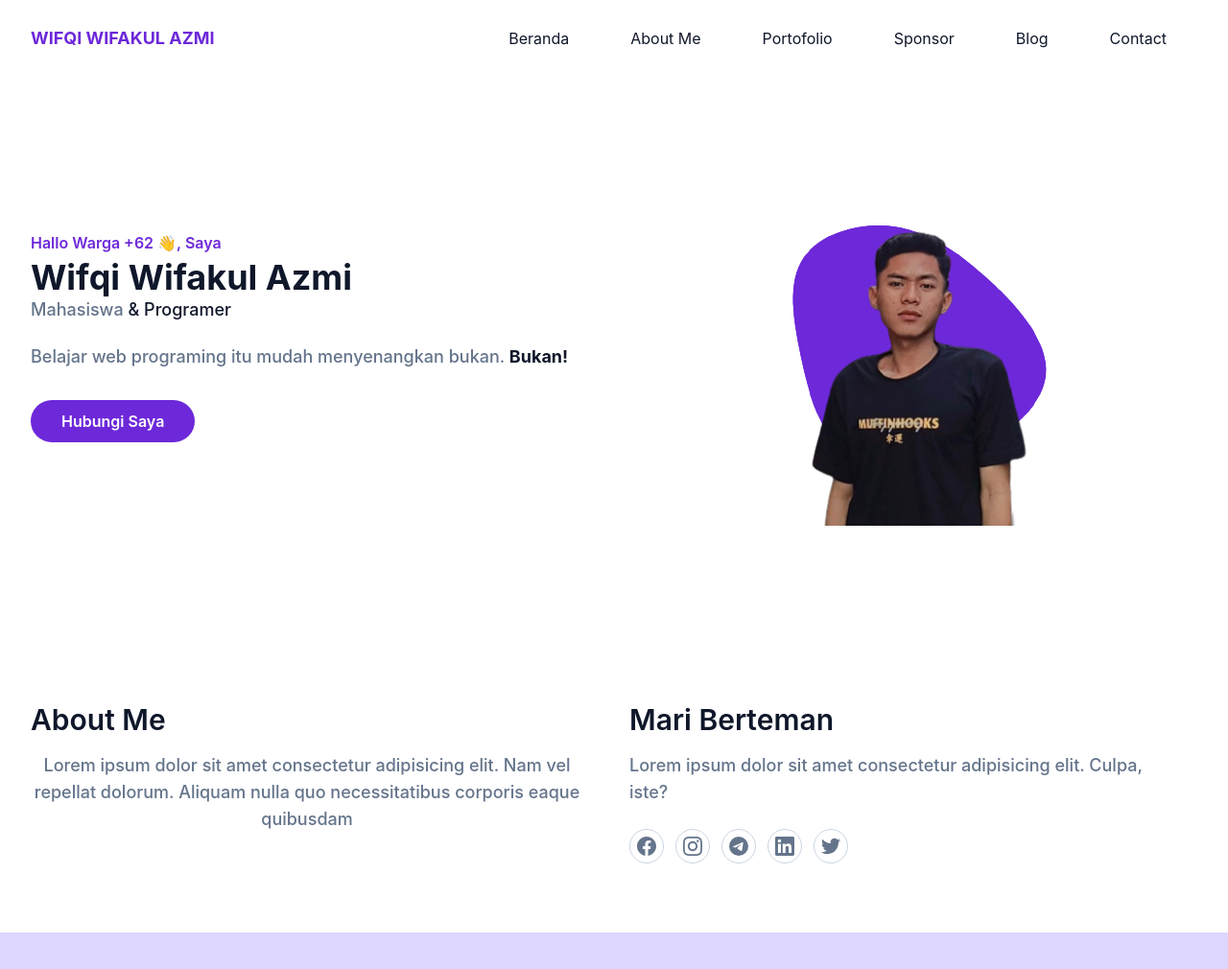
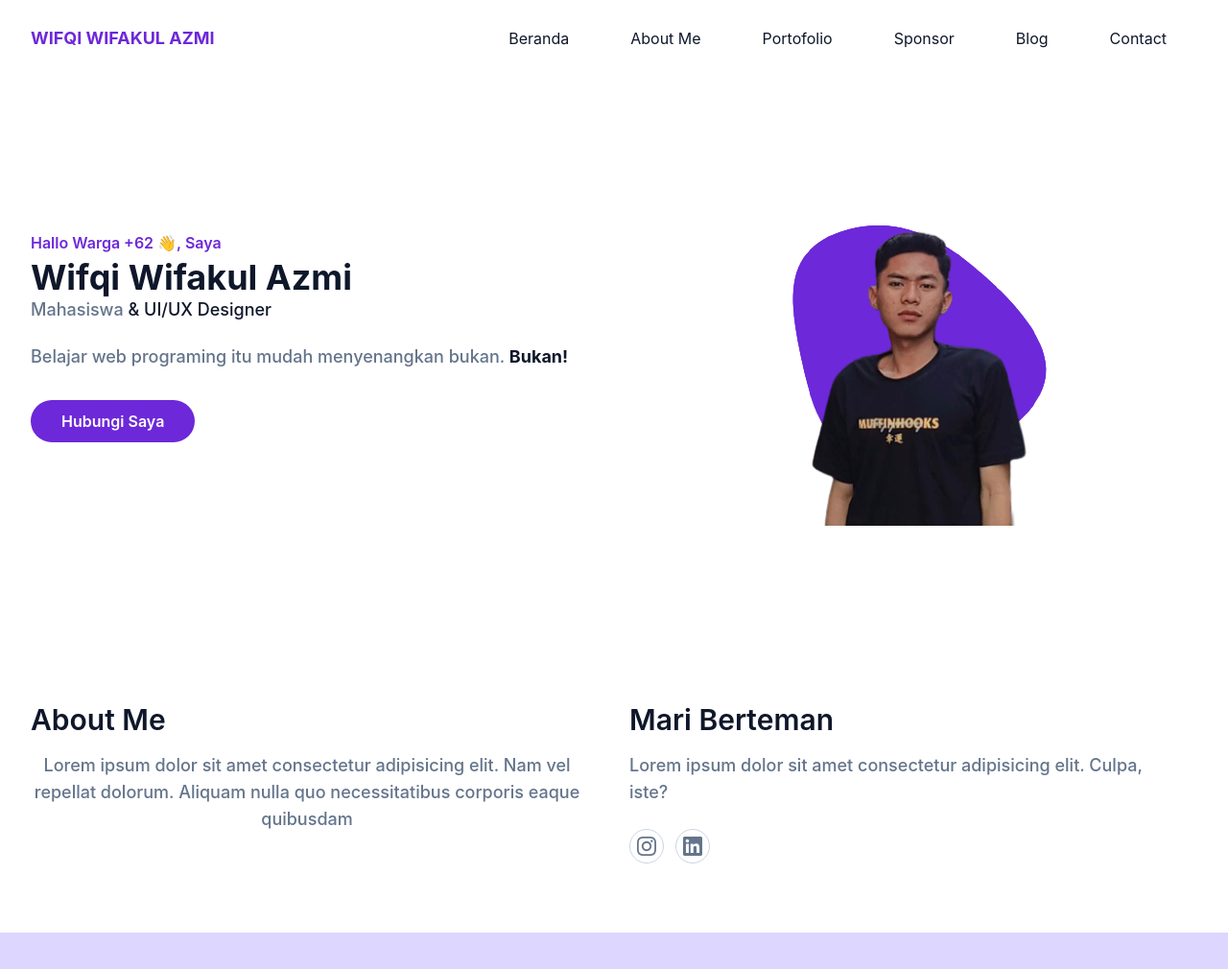
Before and after one commit to Wifqiazmi/Portofolio-Tailwind-css, a website: page index.html in a window 1280 px wide. Shown: the top 1010 px of the page at 96% size. Drawn offline with Linux system fonts and the light colour scheme.

Commit message:
index.html

```diff
--- a/index.html
+++ b/index.html
@@ -70,14 +70,14 @@
                         Saya <span class="block font-bold text-dark text-4xl mt-1
                         lg:text-5">Wifqi Wifakul Azmi</span></h1>
                     <h2 class=" font-medium text-secondary text-lg mb-5 ">Mahasiswa
-                        <span class="font-medium text-dark">& Programer</span>
+                        <span class="font-medium text-dark">& UI/UX Designer</span>
                     </h2>
                     <p class="font-medium text-secondary text-lg mb-10 leading-relaxed">Belajar web programing itu mudah
                         menyenangkan bukan.
                         <span class="text-dark font-bold">Bukan!</span>
                     </p>
 
-                    <a href="https://wa.me/082328655207 " class="text-base font-semibold text-white
+                    <a href="https://wa.me/085722331911" class="text-base font-semibold text-white
                   bg-primary py-3 px-8 rounded-full hover:shadow-lg
                   hover:bg-violet-600 transition duration-300 ease-in-out">Hubungi Saya</a>
                 </div>
@@ -108,18 +108,7 @@
                     <p class="font-medium text-base text-secondary mb-6 max-w-xl lg:text-lg">Lorem ipsum dolor sit amet
                         consectetur adipisicing elit. Culpa, iste?
                     </p>
-                    <div class="flex items-center">
-                        <!-- Facebook -->
-                        <a href="https://www.facebook.com/wifqi.azmi.98" target="_blank" class="w-9 h-9 mr-3 rounded-full flex
-                        justify-center items-center border text-secondary
-                         border-slate-300 hover:bg-primary hover:text-white">
-                            <svg role="img" width="20" class="fill-current" viewBox="0 0 24 24"
-                                xmlns="http://www.w3.org/2000/svg">
-                                <title>Facebook</title>
-                                <path
-                                    d="M24 12.073c0-6.627-5.373-12-12-12s-12 5.373-12 12c0 5.99 4.388 10.954 10.125 11.854v-8.385H7.078v-3.47h3.047V9.43c0-3.007 1.792-4.669 4.533-4.669 1.312 0 2.686.235 2.686.235v2.953H15.83c-1.491 0-1.956.925-1.956 1.874v2.25h3.328l-.532 3.47h-2.796v8.385C19.612 23.027 24 18.062 24 12.073z" />
-                            </svg>
-                        </a>
+                    <div class="flex items-center"
 
                         <!-- Instagram -->
                         <a href="https://www.instagram.com/wifqiazmi/" target="_blank" class="w-9 h-9 mr-3 rounded-full flex
@@ -133,18 +122,6 @@
                             </svg>
                         </a>
 
-                        <!-- Telegram  -->
-                        <a href="https://www.t.me/wifqiazmi" target="_blank" class="w-9 h-9 mr-3 rounded-full flex
-                                    justify-center items-center border text-secondary
-                                    border-slate-300 hover:bg-primary hover:text-white">
-                            <svg role="img" width="20" class="fill-current" viewBox="0 0 24 24"
-                                xmlns="http://www.w3.org/2000/svg">
-                                <title>Telegram</title>
-                                <path
-                                    d="M11.944 0A12 12 0 0 0 0 12a12 12 0 0 0 12 12 12 12 0 0 0 12-12A12 12 0 0 0 12 0a12 12 0 0 0-.056 0zm4.962 7.224c.1-.002.321.023.465.14a.506.506 0 0 1 .171.325c.016.093.036.306.02.472-.18 1.898-.962 6.502-1.36 8.627-.168.9-.499 1.201-.82 1.23-.696.065-1.225-.46-1.9-.902-1.056-.693-1.653-1.124-2.678-1.8-1.185-.78-.417-1.21.258-1.91.177-.184 3.247-2.977 3.307-3.23.007-.032.014-.15-.056-.212s-.174-.041-.249-.024c-.106.024-1.793 1.14-5.061 3.345-.48.33-.913.49-1.302.48-.428-.008-1.252-.241-1.865-.44-.752-.245-1.349-.374-1.297-.789.027-.216.325-.437.893-.663 3.498-1.524 5.83-2.529 6.998-3.014 3.332-1.386 4.025-1.627 4.476-1.635z" />
-                            </svg>
-                        </a>
-
                         <!-- link-ind -->
                         <a href="https://www.linkedin.com/in/wifqi-azmi-bb8815221" target="_blank" class="w-9 h-9 mr-3 rounded-full flex
                                 justify-center items-center border text-secondary
@@ -155,19 +132,7 @@
                                 <path
                                     d="M20.447 20.452h-3.554v-5.569c0-1.328-.027-3.037-1.852-3.037-1.853 0-2.136 1.445-2.136 2.939v5.667H9.351V9h3.414v1.561h.046c.477-.9 1.637-1.85 3.37-1.85 3.601 0 4.267 2.37 4.267 5.455v6.286zM5.337 7.433c-1.144 0-2.063-.926-2.063-2.065 0-1.138.92-2.063 2.063-2.063 1.14 0 2.064.925 2.064 2.063 0 1.139-.925 2.065-2.064 2.065zm1.782 13.019H3.555V9h3.564v11.452zM22.225 0H1.771C.792 0 0 .774 0 1.729v20.542C0 23.227.792 24 1.771 24h20.451C23.2 24 24 23.227 24 22.271V1.729C24 .774 23.2 0 22.222 0h.003z" />
                             </svg>
-                        </a>
-
-                        <!-- Twitter -->
-                        <a href="https://twitter.com/WifqiAzmi?t=baig4ty_5YK5P8-TopTQqQ&amp;s=09" target="_blank" class="w-9 h-9 mr-3 rounded-full flex
-                                 justify-center items-center border text-secondary
-                                 border-slate-300 hover:bg-primary hover:text-white">
-                            <svg role="img" width="20" class="fill-current" viewBox="0 0 24 24"
-                                xmlns="http://www.w3.org/2000/svg">
-                                <title>Twitter</title>
-                                <path
-                                    d="M23.953 4.57a10 10 0 01-2.825.775 4.958 4.958 0 002.163-2.723c-.951.555-2.005.959-3.127 1.184a4.92 4.92 0 00-8.384 4.482C7.69 8.095 4.067 6.13 1.64 3.162a4.822 4.822 0 00-.666 2.475c0 1.71.87 3.213 2.188 4.096a4.904 4.904 0 01-2.228-.616v.06a4.923 4.923 0 003.946 4.827 4.996 4.996 0 01-2.212.085 4.936 4.936 0 004.604 3.417 9.867 9.867 0 01-6.102 2.105c-.39 0-.779-.023-1.17-.067a13.995 13.995 0 007.557 2.209c9.053 0 13.998-7.496 13.998-13.985 0-.21 0-.42-.015-.63A9.935 9.935 0 0024 4.59z" />
-                            </svg>
-                        </a>
+                        </a
                     </div>
                 </div>
             </div>
```
